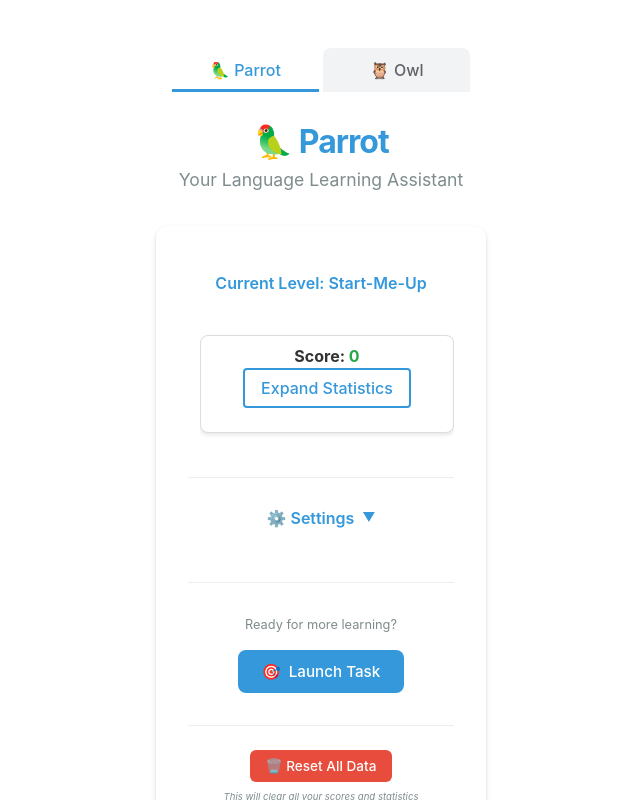
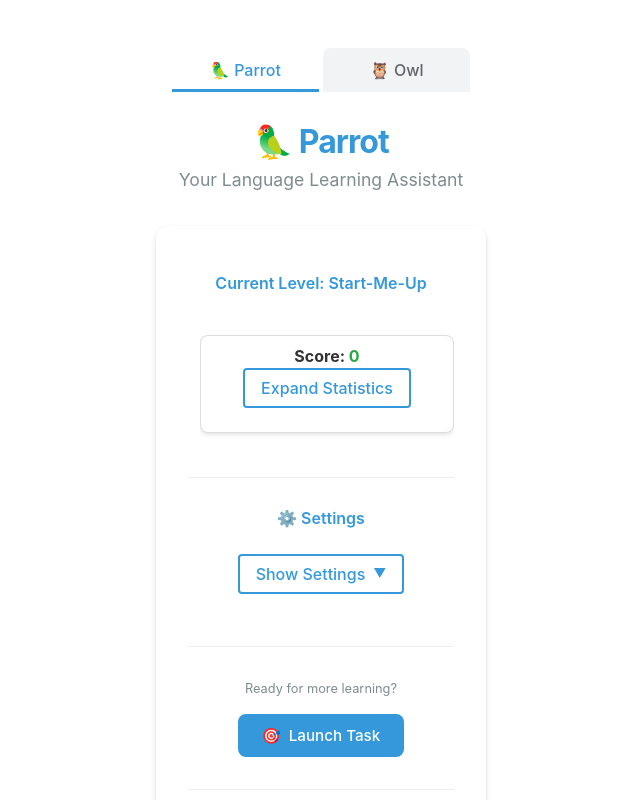
Before and after one commit to fabianVagnoni/Parrot, a React (Vite) app: page / in a window 1280 px wide. Shown: the top 800 px of the page, without its empty margins (319-959 px from the left). Built offline with nearby package versions, Linux system fonts and the light colour scheme; no server answers.

Commit message:
Settings Button Improved

```diff
--- a/src/App.css
+++ b/src/App.css
@@ -386,10 +386,19 @@
   justify-content: center;
   gap: 8px;
   transition: all 0.2s ease;
+  margin: 0 auto 1.5rem;
+  padding: 0.5rem 1rem;
+  border: 2px solid var(--theme-color);
+  border-radius: 4px;
+  background-color: white;
+  color: var(--theme-color);
+  font-weight: 500;
+  width: fit-content;
 }
 
 .settings-toggle:hover {
-  color: var(--theme-color-secondary);
+  background-color: var(--theme-color);
+  color: white;
 }
 
 .settings-toggle-icon {
@@ -401,13 +410,3 @@
 .settings-toggle-icon.expanded {
   transform: rotate(180deg);
 }
-
-@keyframes pulse {
-  0% { transform: scale(1); }
-  50% { transform: scale(1.1); }
-  100% { transform: scale(1); }
-}
-
-.settings-toggle:hover .settings-toggle-icon {
-  animation: pulse 1s infinite;
-}
--- a/src/App.tsx
+++ b/src/App.tsx
@@ -22,11 +22,11 @@ function App() {
   const [isResetting, setIsResetting] = useState(false);
   const [statsVersion, setStatsVersion] = useState(0); // Add a version counter for stats
   const [wordThreshold, setWordThreshold] = useState(30); // Default to 30 (300 words)
-  const [settingsExpanded, setSettingsExpanded] = useState(false); // Add state for settings visibility
+  const [settingsExpanded, setSettingsExpanded] = useState(false); // Always closed by default
 
   // Load saved preferences when component mounts
   useEffect(() => {
-    chrome.storage.local.get(['selectedLanguage', 'autoLaunchEnabled', 'currentMode', 'wordThreshold', 'settingsExpanded'], (result) => {
+    chrome.storage.local.get(['selectedLanguage', 'autoLaunchEnabled', 'currentMode', 'wordThreshold'], (result) => {
       if (result.selectedLanguage) {
         setSelectedLanguage(result.selectedLanguage);
       }
@@ -39,9 +39,7 @@ function App() {
       if (result.wordThreshold !== undefined) {
         setWordThreshold(result.wordThreshold);
       }
-      if (result.settingsExpanded !== undefined) {
-        setSettingsExpanded(result.settingsExpanded);
-      }
+      // We don't load settingsExpanded from storage to ensure it's always closed on startup
     });
   }, []);
 
@@ -173,9 +171,8 @@ function App() {
 
   // Add a function to toggle settings visibility
   const toggleSettings = () => {
-    const newState = !settingsExpanded;
-    setSettingsExpanded(newState);
-    chrome.storage.local.set({ settingsExpanded: newState });
+    setSettingsExpanded(!settingsExpanded);
+    // We don't save to storage so it always starts closed
   };
 
   return (
@@ -216,12 +213,18 @@ function App() {
         </div>
 
         <div className="section">
-          <h2 className="section-title settings-toggle" onClick={toggleSettings}>
-            <span>⚙️ Settings</span>
-            <span className={`settings-toggle-icon ${settingsExpanded ? 'expanded' : ''}`}>
-              {settingsExpanded ? '▲' : '▼'}
-            </span>
-          </h2>
+          <h2 className="section-title">⚙️ Settings</h2>
+          <div style={{ textAlign: 'center', marginBottom: '1rem' }}>
+            <button
+              className="settings-toggle"
+              onClick={toggleSettings}
+            >
+              <span>{settingsExpanded ? 'Hide Settings' : 'Show Settings'}</span>
+              <span className={`settings-toggle-icon ${settingsExpanded ? 'expanded' : ''}`}>
+                {settingsExpanded ? '▲' : '▼'}
+              </span>
+            </button>
+          </div>
           <div className="section-content" style={{
             maxHeight: settingsExpanded ? '1000px' : '0',
             opacity: settingsExpanded ? 1 : 0,
```
Also changed, not shown: public/manifest.json.
